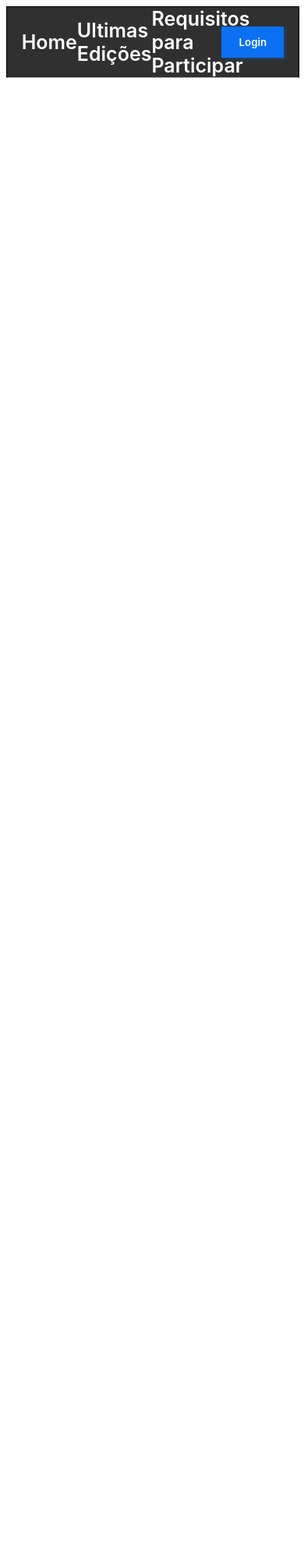
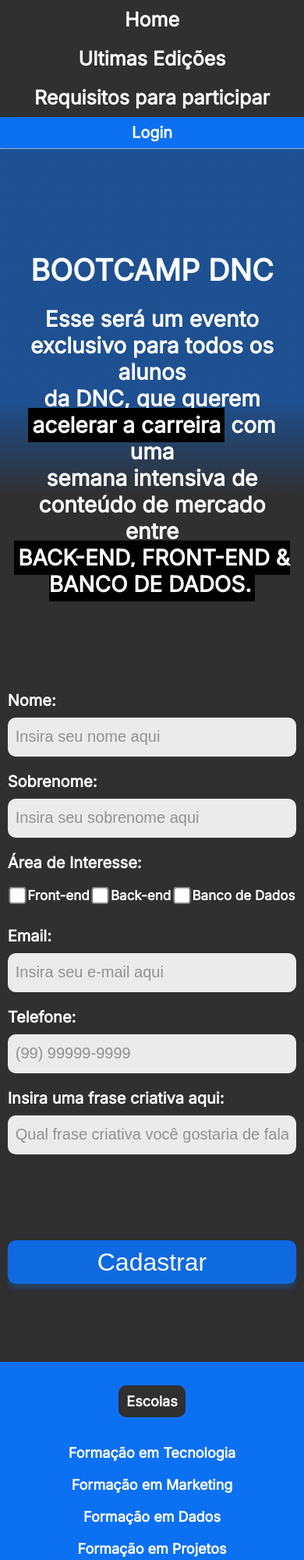
Before and after one commit to Calboy12/projeto2-bootcamp-dnc, a plain HTML site: page index.html in a window 390 px wide. Shown: the top 2000 px of the page at 78% size. Before the commit the page ends 844 px from the top, so only its background shows below. Drawn offline with Linux system fonts and the light colour scheme.

Commit message:
Codigo Final

```diff
--- /dev/null
+++ b/estilo.css
@@ -0,0 +1,321 @@
+/* Importação de Fonte */
+@import url('https://fonts.googleapis.com/css2?family=Inter:wght@100;400&display=swap');
+
+
+:root{
+    --azul-dnc: #0C70F2;
+    --preto-dnc: #303030;
+    --cinza-hover: #C9C9C9;
+
+    --fonte-padrao: 'Inter';
+}
+
+
+    body{
+        margin:0px; /* Margem Externa */
+        padding:0px; /* Margem Interna */
+
+        background: linear-gradient(180deg, rgba(12, 112, 242, 0.5) 19.91%, rgba(12, 112, 242, 0) 24.84%), #303030;
+        background-repeat: no-repeat;
+    }
+
+    /* Menu de Navegação Principal */
+    #principal{
+        width:100%;
+        height:100px;
+        background-color: var(--preto-dnc);
+
+        display:flex;
+        justify-content: space-between;
+        align-items: center;
+        border-bottom: 1px solid #BABABA;
+    }
+
+        #menu{
+            display:flex;
+            width:45%;
+            justify-content: space-around;
+            align-items: center;
+
+            margin-left:5%;
+        }
+
+        #principal div a{
+            font-family: var(--fonte-padrao);
+            font-size:25px;
+            font-weight:600;
+            color:white;
+            text-decoration: none;
+        }
+
+        #principal div a:hover{
+            color:var(--cinza-hover);
+        }
+
+        #principal button{
+            margin-right:5%;
+            background-color: var(--azul-dnc);
+            border:0px;
+
+            height:40px;
+            width:80px;
+
+            font-family: var(--fonte-padrao);
+            font-size:20px;
+            font-weight: 600;
+            color:white;
+
+            box-shadow: 3px 2px 4px rgba(12, 112, 242, 0.25);
+            cursor:pointer;
+        }
+
+    /* Seção Principal do site */
+
+    section{
+        display:flex;
+        flex-direction: column;
+        align-items: center;
+
+        margin-top:100px;
+        margin-bottom:100px;
+    }
+
+        header{
+            color:white;
+            font-family: var(--fonte-padrao);
+        }
+
+        header h1{
+            text-transform: uppercase;
+            font-size:80px;
+            font-weight: 900;
+            text-align: center;
+
+            margin-bottom: 20px;
+        }
+
+        header h2{
+            text-align: center;
+            font-size:40px;
+            font-weight: 700;
+
+            margin-bottom: 100px;
+        }
+
+        header .invert{
+            background-color: black;
+            font-weight: bold;
+            padding:5px;
+        }
+
+        /* Formulario */
+
+        form{
+            color:white;
+            font-family: var(--fonte-padrao);
+            font-size:30px;
+            font-weight: 600;
+            width: 600px;
+        }
+
+        .form-group{
+            display: flex;
+            flex-direction: column;
+            margin-top:10px;
+            margin-bottom:10px;
+        }
+
+        form input{
+            border-radius: 10px;
+            height:30px;
+            border:0px;
+            font-size:20px;
+            padding:10px;
+            background-color: rgba(255, 255, 255, 0.9);
+        }
+
+        form label{
+            margin: 10px 0px 10px 0px;
+        }
+
+        form input::placeholder{
+            color: rgba(57, 57, 57, 0.5);
+        }
+
+        .checkbox-itens label{
+            font-size:25px;
+        }
+
+        .checkbox-itens{
+            display:flex;
+            justify-content: space-around;
+            align-items: center;
+        }
+
+        input[type="checkbox"]{
+            transform: scale(1.7);
+        }
+
+        input[type="submit"]{
+            background-color: rgba(12, 112, 242, 0.9);
+            width:100%;
+            height:56px;
+            font-size: 32px;
+            color:white;
+            margin-top:100px;
+            box-shadow: 0px 6px 4px rgba(12, 112, 242, 0.25);
+            cursor:pointer;
+        }
+
+        /* Footer */
+
+        footer{
+            width:100%;
+            background-color:var(--azul-dnc);
+        }
+
+        footer .linha1{
+            display:flex;
+            justify-content: space-around;
+            align-items: center;
+        }
+
+        footer ul{
+            list-style: none;
+            margin:0px;
+            padding:0px;
+
+        }
+
+        footer nav{
+            display:flex;
+            flex-direction: column;
+            align-items: center;
+
+            height: 330px;
+        }
+
+        footer h5{
+            text-align: center;
+            color:white;
+            font-weight: 800;
+            font-size: 18px;
+            font-family: var(--fonte-padrao);
+            background-color: var(--preto-dnc);
+            border-radius: 10px;
+
+            padding:10px 10px 10px 10px;
+            margin-bottom:15px;
+        }
+
+        footer ul li{
+            text-align: center;
+            color:white;
+            font-weight: 600;
+            font-size: 18px;
+            font-family: var(--fonte-padrao);
+
+            margin:20px 0px 20px 0px;
+        }
+
+        footer ul li a{
+            color:white;
+            text-decoration: none;
+        }
+
+        footer ul li a:hover{
+            color:var(--cinza-hover);
+        }
+
+        footer .endereco{
+            font-weight: 600;
+            font-size: 18px;
+            font-family: var(--fonte-padrao);
+            color:white;
+            text-align: center;
+            width:20%;
+        }
+
+        footer .linha2{
+            height:35px;
+            display:flex;
+            justify-content: center;
+            margin:0px;
+            padding:10px
+        }
+
+        footer .linha2 a{
+            font-family: var(--fonte-padrao);
+            font-size: 18px;
+            font-weight: 600;
+            color:white;
+            text-decoration: none;
+            padding:5px;
+        }
+
+        footer .linha2 a:first-child{
+            border-right: 3px solid white;
+        }
+
+        footer .linha2 a:hover{
+            color:var(--cinza-hover);
+        }
+
+@media only screen and (max-width: 600px){
+
+    /* Menu */
+    #principal{
+        flex-direction: column;
+        height:auto;
+    }
+
+    #menu{
+        flex-direction: column;
+        width:100%;
+        margin:0px;
+
+    }
+
+    #menu a{
+        display:flex;
+        align-items: center;
+        height:50px;
+
+    }
+
+    #principal button{
+        width:100%;
+        margin:0px;
+    }
+
+    /* Section */
+
+    section h1{
+        font-size:38px;
+    }
+
+    section h2{
+        font-size:28px;
+        padding-right:15px;
+        padding-left:15px;
+    }
+
+    form{
+        width: 95%;
+        font-size:20px
+    }
+
+    .checkbox-itens label{
+        font-size:17px;
+    }
+
+    /* Footer */
+
+    footer .linha1{
+        flex-direction: column;
+    }
+
+    footer .endereco{
+        width:95%;
+        margin-bottom: 20px;
+    }
--- a/index.html
+++ b/index.html
@@ -1,24 +1,128 @@
 <!DOCTYPE html>
-<html lang="en">
+<html lang="pt-br">
 <head>
     <meta charset="UTF-8">
+    <meta http-equiv="X-UA-Compatible" content="IE=edge">
     <meta name="viewport" content="width=device-width, initial-scale=1.0">
     <title>Bootcamp DNC</title>
-    <link rel="stylesheet" href="style.css">
-
+    <link rel="stylesheet" href="estilo.css">
 </head>
 <body>
     <nav id="principal">
         <div id="menu">
             <a href="">Home</a>
             <a href="">Ultimas Edições</a>
-            <a href="">Requisitos para Participar</a>
+            <a href="">Requisitos para participar</a>
         </div>
         <button>Login</button>
-
-
     </nav>
 
+    <section>
+        <header>
+            <h1>Bootcamp dnc</h1>
+
+            <h2>
+                Esse será um evento exclusivo para todos os alunos
+                <br>da <b>DNC</b>, que querem <span class="invert">acelerar a carreira</span> com uma
+                <br>semana intensiva de conteúdo de mercado entre
+                <br><span class="invert">BACK-END, FRONT-END & BANCO DE DADOS.</span>
+            </h2>
+
+        </header>
+        <form>
+            <div class="form-group">
+                <label>Nome:</label>
+                <input type="text" placeholder="Insira seu nome aqui">
+            </div>
+
+            <div class="form-group">
+                <label>Sobrenome:</label>
+                <input type="text" placeholder="Insira seu sobrenome aqui">
+            </div>
+
+            <div class="form-group">
+                <label>Área de Interesse:</label>
+                <div class="checkbox-itens">
+                    <input type="checkbox" value="front">
+                    <label>Front-end</label>
+
+                    <input type="checkbox" value="back">
+                    <label>Back-end</label>
+
+                    <input type="checkbox" value="bd">
+                    <label>Banco de Dados</label>
+                </div>
+            </div>
+
+            <div class="form-group">
+                <label>Email:</label>
+                <input type="email" placeholder="Insira seu e-mail aqui">
+            </div>
+
+            <div class="form-group">
+                <label>Telefone:</label>
+                <input type="text" placeholder="(99) 99999-9999">
+            </div>
+
+            <div class="form-group">
+                <label>Insira uma frase criativa aqui:</label>
+                <input type="text" placeholder="Qual frase criativa você gostaria de falar? :)">
+            </div>
+
+            <input type="submit" value="Cadastrar">
+
+        </form>
+
+    </section>
+
+    <footer>
+        <div class="linha1">
+            <nav>
+                <h5>Escolas</h5>
+                <ul>
+                    <li>
+                        <a href="">Formação em Tecnologia</a>
+                    </li>
+                    <li>
+                        <a href="">Formação em Marketing</a>
+                    </li>
+                    <li>
+                        <a href="">Formação em Dados</a>
+                    </li>
+                    <li>
+                        <a href="">Formação em Projetos</a>
+                    </li>
+                    <li>
+                        <a href="">Formação em Produto</a>
+                    </li>
+                </ul>
+            </nav>
+            <nav>
+                <h5>Sobre a DNC</h5>
+                <ul>
+                    <li>
+                        <a href="">História</a>
+                    </li>
+                    <li>
+                        <a href="">Missão e Valores</a>
+                    </li>
+                    <li>
+                        <a href="">Trabalhe Conosco</a>
+                    </li>
+                    <li>
+                        <a href="">Conteúdo Gratuito</a>
+                    </li>
+                </ul>
+            </nav>
+            <div class="endereco">
+                © 2022 DTC Treinamentos & Consultoria LTDA | CNPJ: 27.995.577/0001-37 | R. Justino Cobra, 61 – Vila Ema | São José dos Campos – SP | CEP 12243-030
+            </div>
+        </div>
+        <div class="linha2">
+            <a href="">Termos de Uso</a>
+            <a href="">Política de Privacidade</a>
+        </div>
+    </footer>
 
 </body>
 </html>
--- a/style.css
+++ /dev/null
@@ -1,56 +0,0 @@
-/*importação de Fonte */
-<style>
-        @import url('https://fonts.googleapis.com/css2?family=Inter:wght@100;400&display=swap');
-
-
-        body{
-            margin: 0%; /*Margem Externa*/
-            padding: 0%; /*Margem interna*/
-        }
-        #principal{
-            width: 100%;
-            height: 100%;
-            border: 1px solid black;
-            background-color: #303030;
-            display: flex;
-            justify-content: space-between;
-            align-items: center;
-            border-bottom:  1px solid #bababa;
-        }
-
-        #menu{
-            display: flex;
-            width: 45%;
-            justify-content: space-around;
-            align-items: center;
-            margin-left: 5%;
-
-        }
-
-        #principal div a{
-            font-family: Inter;
-            font-size: 25px;
-            font-weight: 600;
-            color: white;
-            text-decoration: none;
-        }
-
-        #principal div a:hover{
-            color: #cccc;
-        }
-
-        #principal button{
-            margin-right: 5%;
-            background-color: #0C70F2;
-            border: 0px;
-            height: 40px;
-            width: 80px;
-            font-family: Inter;
-            font-weight: 600;
-            color: white;
-            box-shadow: 3px 2px 4px rgba(12, 112, 242, 0.25);
-            cursor: pointer;
-
-        }
-
-    </style>
```
